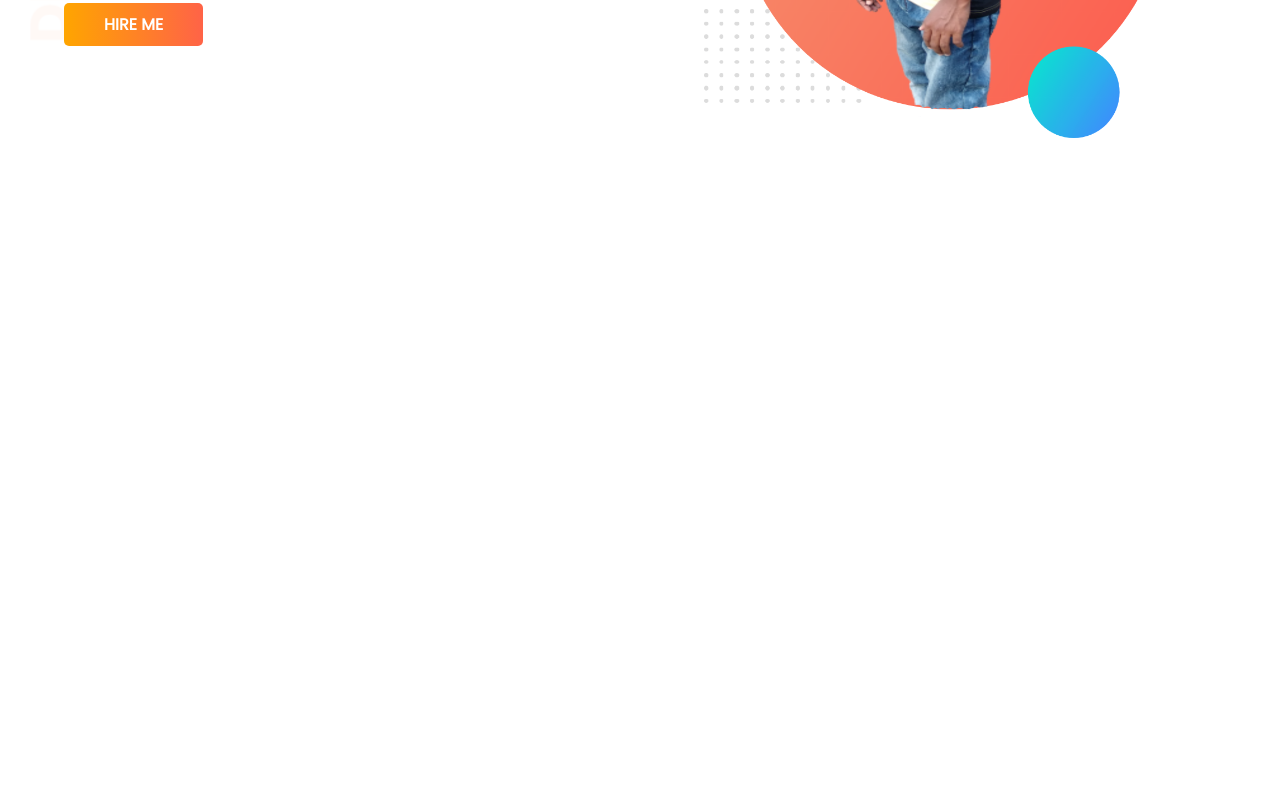
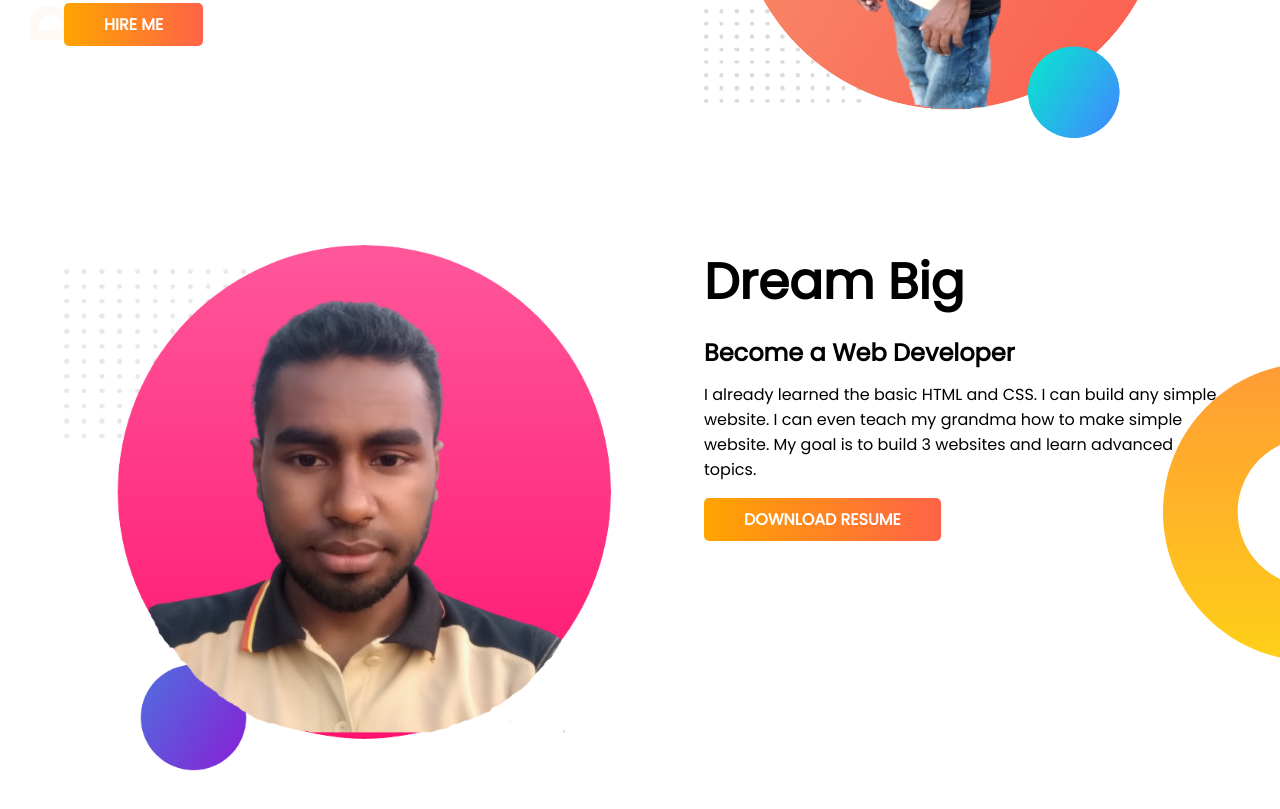
Before and after one commit to rakibul-wdp/project-after-see-video, a plain HTML site: page index.html in a window 1280 px wide. Shown: the part 319-1128 px from the top of the page. Before the commit the page ends 800 px from the top, so only its background shows below. Drawn offline with Linux system fonts and the light colour scheme.

Commit message:
dream added

```diff
--- a/index.html
+++ b/index.html
@@ -25,5 +25,17 @@
         </div>
     </section>
 
+    <section class="dream-big">
+        <div class="half-width big">
+            <img src="./images/rakibul-second-0.png" alt="">
+        </div>
+        <div class="half-width">
+            <h1 class="my-name">Dream Big</h1>
+            <h2 class="work-title">Become a Web Developer</h2>
+            <p class="para-1 need-padding">I already learned the basic HTML and CSS. I can build any simple website. I can even teach my grandma how to make simple website. My goal is to build 3 websites and learn advanced topics.</p>
+            <a class="link-button" target="_blank" href="">DOWNLOAD RESUME</a>
+        </div>
+    </section>
+
 </body>
 </html>
--- a/style.css
+++ b/style.css
@@ -19,7 +19,7 @@ h1.my-name {
     margin-bottom: 15px;
 }
 
-h3.work-title {
+.work-title {
     margin-bottom: 12px;
 }
 
@@ -29,6 +29,7 @@ h3.work-title {
 
 section {
     display: flex;
+    margin-bottom: 100px;
 }
 
 .half-width {
@@ -53,3 +54,17 @@ section {
     background-image: url(./images/top-banner.png);
     background-repeat: no-repeat;
 }
+
+.dream-big {
+    background-image: url(./images/dream-bg.png);
+    background-repeat: no-repeat;
+    background-position: right;
+}
+
+.big img {
+    width: 95%;
+}
+
+.need-padding {
+    padding-right: 10%;
+}
```
